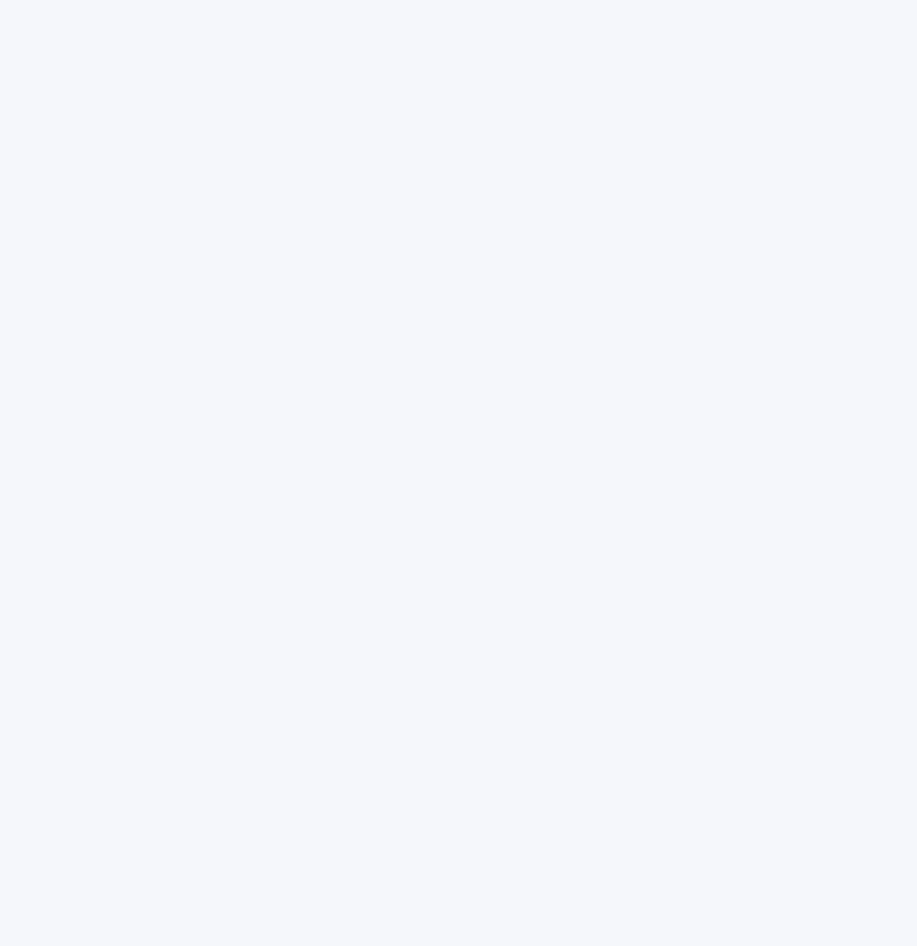
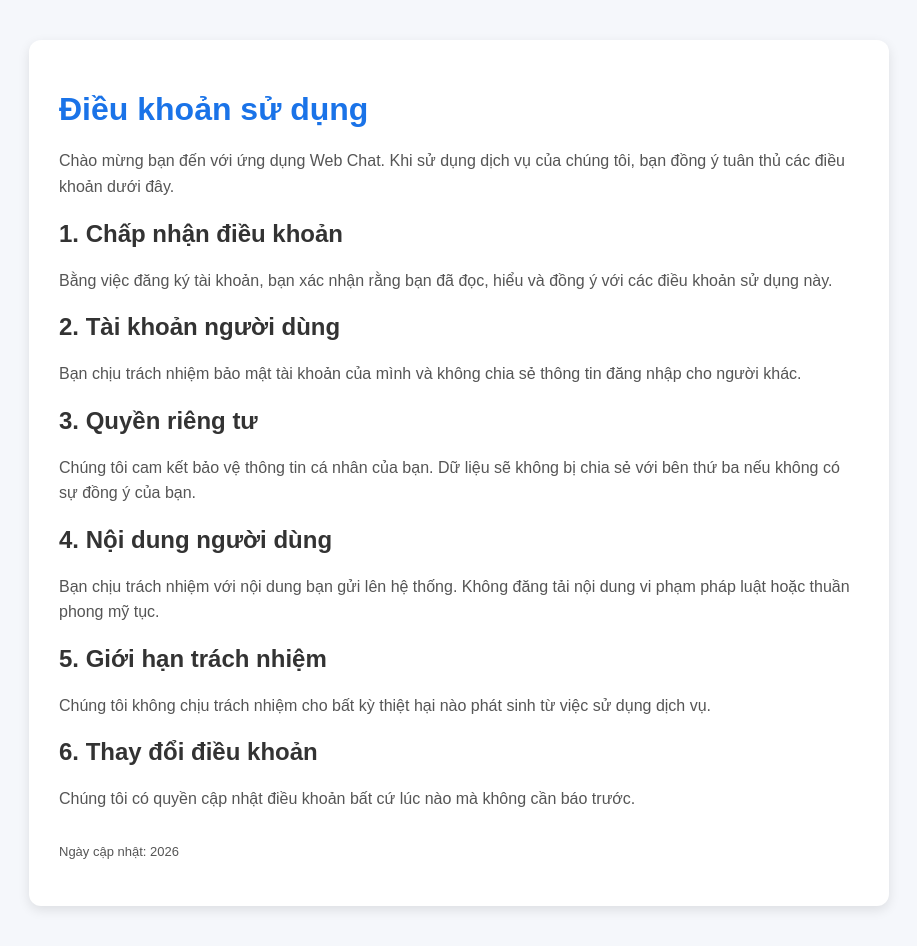
Before and after one commit to TMHuinh/Zalo_Frontend, a React (Vite) app: page /policy in a window 1280 px wide. Before the commit this address had no page. Shown: the whole page, without its empty margins (181-1098 px from the left). Before the commit the page ends 800 px from the top, so only its background shows below. Built offline with nearby package versions, Linux system fonts and the light colour scheme.

Commit message:
update ui

```diff
--- a/package.json
+++ b/package.json
@@ -14,6 +14,7 @@
     "jwt-decode": "^4.0.0",
     "react": "^19.2.4",
     "react-dom": "^19.2.4",
+    "react-icons": "^5.6.0",
     "react-router-dom": "^7.14.0"
   },
   "devDependencies": {
--- a/src/App.jsx
+++ b/src/App.jsx
@@ -4,6 +4,7 @@ import Chat from "./pages/Chat";
 import PrivateRoute from "./components/PrivateRoute";
 import Profile from "./pages/Profile";
 import ChangePassword from "./components/ChangePassword";
+import Policy from "./pages/Policy";
 
 function App() {
   return (
@@ -22,6 +23,7 @@ function App() {
         <Route path="/profile" element={<h2>Profile Page</h2>} />
         {/* <Route path="/profile/:id" element={<Profile />} /> */}
         <Route path="/change-password" element={<ChangePassword />} />
+         <Route path="/policy" element={<Policy />} />
       </Routes>
     </BrowserRouter>
   );
--- a/src/components/Sidebar.jsx
+++ b/src/components/Sidebar.jsx
@@ -5,7 +5,7 @@ import userApi from "../api/userApi";
 import loginApi from "../api/loginApi";
 import ProfileModal from "./ProfileModel";
 import "../css/sidebar.css";
-
+import { FiLogOut } from "react-icons/fi";
 function Sidebar() {
   const navigate = useNavigate();
   const [isModalOpen, setIsModalOpen] = useState(false);
@@ -76,7 +76,7 @@ function Sidebar() {
         onClick={handleLogout}
         title="Đăng xuất"
       >
-        🔓
+        <FiLogOut size={20} />
       </button>
 
       {/* Modal profile */}
--- a/src/css/login.css
+++ b/src/css/login.css
@@ -120,3 +120,24 @@ body {
   color: #1a73e8;
   cursor: pointer;
 }
+.policy {
+  display: flex;
+  align-items: center;
+  gap: 8px;
+  font-size: 14px;
+  margin-top: -10px;
+  margin-bottom: 10px;
+}
+
+.policy input {
+  cursor: pointer;
+}
+
+.policy a {
+  color: #1a73e8;
+  text-decoration: none;
+}
+
+.policy a:hover {
+  text-decoration: underline;
+}
--- /dev/null
+++ b/src/css/policy.css
@@ -0,0 +1,35 @@
+.policy-page {
+  background: #f5f7fb;
+  min-height: 100vh;
+  padding: 40px 20px;
+}
+
+.policy-container {
+  max-width: 800px;
+  margin: auto;
+  background: white;
+  padding: 30px;
+  border-radius: 12px;
+  box-shadow: 0 4px 12px rgba(0,0,0,0.1);
+}
+
+.policy-container h1 {
+  color: #1a73e8;
+  margin-bottom: 20px;
+}
+
+.policy-container h2 {
+  margin-top: 20px;
+  color: #333;
+}
+
+.policy-container p {
+  line-height: 1.6;
+  color: #555;
+}
+
+.policy-footer {
+  margin-top: 30px;
+  font-size: 13px;
+  color: #999;
+}
--- a/src/css/sidebar.css
+++ b/src/css/sidebar.css
@@ -41,11 +41,11 @@
 }
 
 /* Logout button */
-/* .logout-button {
+.logout-button {
   margin-top: auto;
   width: 50px;
   height: 50px;
-  background-color: #ffc107;
+  background-color: #fff;
   border: none;
   border-radius: 50%;
   cursor: pointer;
@@ -58,4 +58,4 @@
 
 .logout-button:hover {
   transform: scale(1.1);
-} */
+}
--- a/src/pages/Login.jsx
+++ b/src/pages/Login.jsx
@@ -13,6 +13,9 @@ function Login() {
   const [confirmPassword, setConfirmPassword] = useState("");
   const [otp, setOtp] = useState("");
 
+  // ✅ NEW
+  const [agreePolicy, setAgreePolicy] = useState(false);
+
   const [error, setError] = useState("");
   const [showPassword, setShowPassword] = useState(false);
 
@@ -21,9 +24,11 @@ function Login() {
     email: "",
     password: "",
     otp: "",
+    policy: "", // ✅ NEW
   });
 
   const navigate = useNavigate();
+
   const validateEmailOnly = () => {
     const newErrors = {};
     const emailRegex = /^[A-Za-z0-9._%+-]+@[A-Za-z0-9.-]+\.[A-Za-z]{2,}$/;
@@ -37,6 +42,7 @@ function Login() {
     setErrors((prev) => ({ ...prev, ...newErrors }));
     return Object.keys(newErrors).length === 0;
   };
+
   const handleForgotPassword = async () => {
     setError("");
 
@@ -59,12 +65,14 @@ function Login() {
     setPassword("");
     setConfirmPassword("");
     setOtp("");
+    setAgreePolicy(false); // ✅ NEW
     setError("");
     setErrors({
       fullName: "",
       email: "",
       password: "",
       otp: "",
+      policy: "",
     });
   };
 
@@ -98,6 +106,11 @@ function Login() {
 
     if (!password) {
       newErrors.password = "Vui lòng nhập mật khẩu";
+    }
+
+    // ✅ NEW
+    if (!agreePolicy) {
+      newErrors.policy = "Bạn phải đồng ý với điều khoản";
     }
 
     setErrors((prev) => ({ ...prev, ...newErrors }));
@@ -135,7 +148,6 @@ function Login() {
         password,
       });
 
-      // giả sử backend register xong sẽ gửi OTP qua email
       alert("Đăng ký thành công. Vui lòng nhập OTP đã gửi về email.");
       setIsVerifyMode(true);
     } catch (err) {
@@ -180,7 +192,7 @@ function Login() {
   return (
     <div className="login-page">
       <div className="login-header">
-        <h1>Zalo</h1>
+        <h1>Chat</h1>
         <p>
           Đăng nhập tài khoản
           <br />
@@ -193,10 +205,10 @@ function Login() {
           {isForgotPassword
             ? "Lấy lại mật khẩu"
             : isVerifyMode
-              ? "Xác thực email"
-              : isRegister
-                ? "Đăng ký tài khoản"
-                : "Đăng nhập với mật khẩu"}
+            ? "Xác thực email"
+            : isRegister
+            ? "Đăng ký tài khoản"
+            : "Đăng nhập với mật khẩu"}
         </h3>
 
         {isForgotPassword ? (
@@ -225,6 +237,7 @@ function Login() {
                   email: "",
                   password: "",
                   otp: "",
+                  policy: "",
                 });
               }}
               style={{ cursor: "pointer" }}
@@ -326,6 +339,24 @@ function Login() {
                   />
                 </div>
                 {error && <p className="error-text">{error}</p>}
+
+                {/* ✅ POLICY */}
+                <div className="policy">
+                  <input
+                    type="checkbox"
+                    checked={agreePolicy}
+                    onChange={(e) => setAgreePolicy(e.target.checked)}
+                  />
+                  <span>
+                    Tôi đồng ý với{" "}
+                    <a href="/policy" target="_blank">
+                      điều khoản sử dụng
+                    </a>
+                  </span>
+                </div>
+                {errors.policy && (
+                  <p className="error-text">{errors.policy}</p>
+                )}
               </>
             )}
 
@@ -340,13 +371,7 @@ function Login() {
               className="qr-login"
               onClick={() => {
                 setIsRegister(!isRegister);
-                setError("");
-                setErrors({
-                  fullName: "",
-                  email: "",
-                  password: "",
-                  otp: "",
-                });
+                resetForm();
               }}
               style={{ cursor: "pointer" }}
             >
@@ -360,13 +385,7 @@ function Login() {
                 className="forgot"
                 onClick={() => {
                   setIsForgotPassword(true);
-                  setError("");
-                  setErrors({
-                    fullName: "",
-                    email: "",
-                    password: "",
-                    otp: "",
-                  });
+                  resetForm();
                 }}
                 style={{ cursor: "pointer" }}
               >
--- /dev/null
+++ b/src/pages/Policy.jsx
@@ -0,0 +1,58 @@
+import "../css/policy.css";
+
+function Policy() {
+  return (
+    <div className="policy-page">
+      <div className="policy-container">
+        <h1>Điều khoản sử dụng</h1>
+
+        <p>
+          Chào mừng bạn đến với ứng dụng Web Chat. Khi sử dụng dịch vụ của chúng
+          tôi, bạn đồng ý tuân thủ các điều khoản dưới đây.
+        </p>
+
+        <h2>1. Chấp nhận điều khoản</h2>
+        <p>
+          Bằng việc đăng ký tài khoản, bạn xác nhận rằng bạn đã đọc, hiểu và đồng
+          ý với các điều khoản sử dụng này.
+        </p>
+
+        <h2>2. Tài khoản người dùng</h2>
+        <p>
+          Bạn chịu trách nhiệm bảo mật tài khoản của mình và không chia sẻ thông
+          tin đăng nhập cho người khác.
+        </p>
+
+        <h2>3. Quyền riêng tư</h2>
+        <p>
+          Chúng tôi cam kết bảo vệ thông tin cá nhân của bạn. Dữ liệu sẽ không bị
+          chia sẻ với bên thứ ba nếu không có sự đồng ý của bạn.
+        </p>
+
+        <h2>4. Nội dung người dùng</h2>
+        <p>
+          Bạn chịu trách nhiệm với nội dung bạn gửi lên hệ thống. Không đăng tải
+          nội dung vi phạm pháp luật hoặc thuần phong mỹ tục.
+        </p>
+
+        <h2>5. Giới hạn trách nhiệm</h2>
+        <p>
+          Chúng tôi không chịu trách nhiệm cho bất kỳ thiệt hại nào phát sinh từ
+          việc sử dụng dịch vụ.
+        </p>
+
+        <h2>6. Thay đổi điều khoản</h2>
+        <p>
+          Chúng tôi có quyền cập nhật điều khoản bất cứ lúc nào mà không cần báo
+          trước.
+        </p>
+
+        <p className="policy-footer">
+          Ngày cập nhật: 2026
+        </p>
+      </div>
+    </div>
+  );
+}
+
+export default Policy;
```
Also changed, not shown: 1 other file (tests, documents, lock files or other folders).
